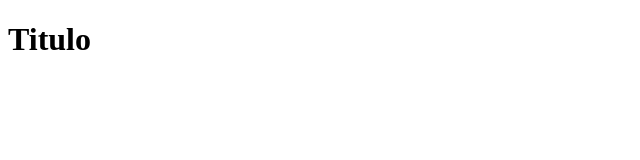
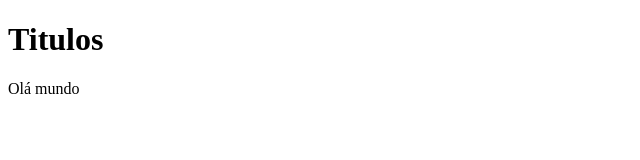
Before and after one commit to Olgaluiisa/git-projeto, a plain HTML site: page index.html in a window 1280 px wide. Shown: the whole page, without its empty margins (0-640 px from the left). Drawn offline with Linux system fonts and the light colour scheme.

Commit message:
segundo commit

```diff
--- a/index.html
+++ b/index.html
@@ -7,6 +7,7 @@
   <title>Projeto git</title>
 </head>
 <body>
-  <h1>Titulo</h1>
+  <h1>Titulos</h1>
+  <p>Olá mundo</p>
 </body>
 </html>
```
